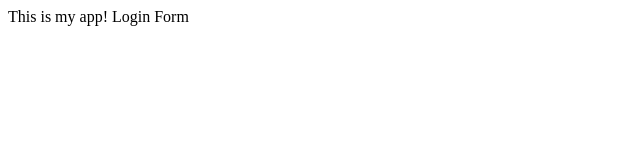
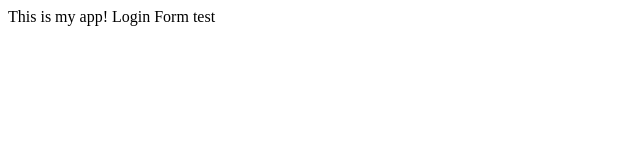
Before and after one commit to betechselenium/myappsample, a plain HTML site: page index.html in a window 1280 px wide. Shown: the full height of the page, 0-640 px from the left. Drawn offline with Linux system fonts and the light colour scheme.

Commit message:
update file

```diff
--- a/index.html
+++ b/index.html
@@ -4,6 +4,6 @@
 </head>
 <body>
   This is my app!
-  Login Form
+  Login Form test
 </body>
 </html>
```
